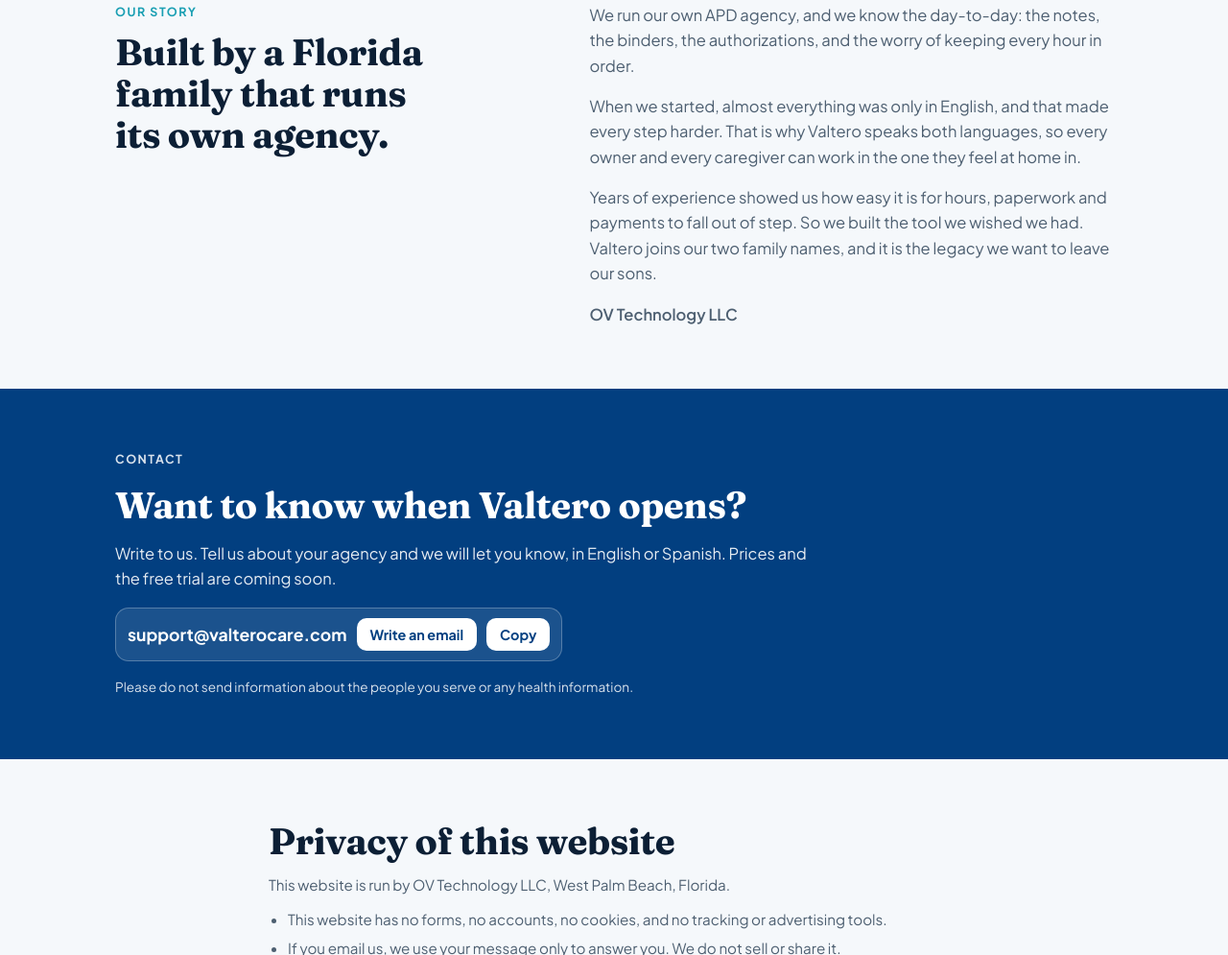
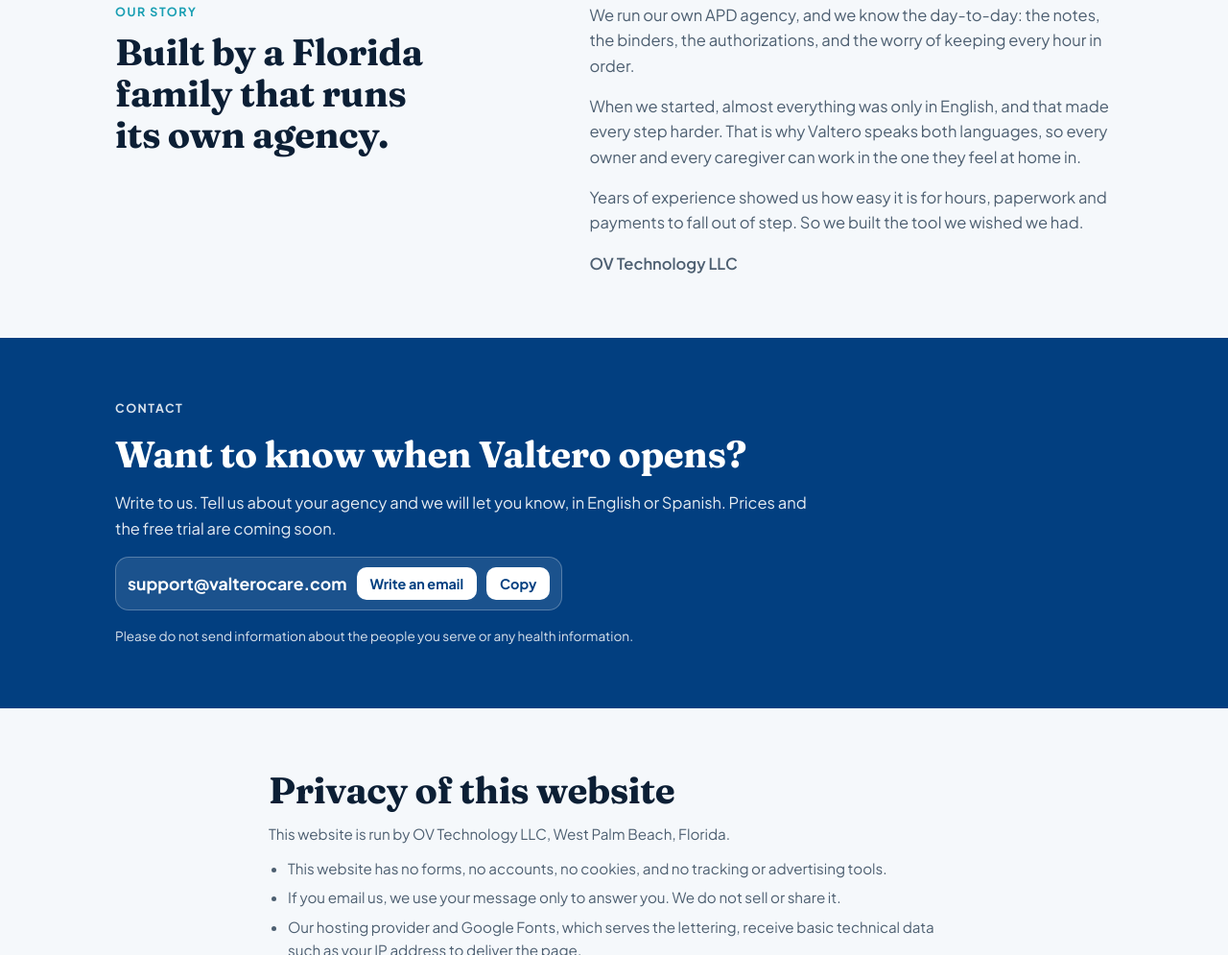
Before and after one commit to Valterocare/website, a plain HTML site: page index.html in a window 1280 px wide. Shown: the part 1983-2978 px from the top of the page at 96% size. Drawn offline with Linux system fonts and the light colour scheme.

Commit message:
Remove family-name sentence from story

```diff
--- a/index.html
+++ b/index.html
@@ -236,7 +236,7 @@ footer .wrap{padding-block:24px;display:flex;flex-wrap:wrap;justify-content:spac
       <div class="text">
         <p><span lang="en">We run our own APD agency, and we know the day-to-day: the notes, the binders, the authorizations, and the worry of keeping every hour in order.</span><span lang="es">Tenemos nuestra propia agencia de APD y conocemos el día a día: las notas, los binders, las autorizaciones y la preocupación de mantener cada hora en orden.</span></p>
         <p><span lang="en">When we started, almost everything was only in English, and that made every step harder. That is why Valtero speaks both languages, so every owner and every caregiver can work in the one they feel at home in.</span><span lang="es">Cuando empezamos, casi todo estaba solo en inglés, y eso hizo cada paso más difícil. Por eso Valtero habla los dos idiomas: para que cada dueño y cada cuidador trabaje en el idioma en el que se sienta como en casa.</span></p>
-        <p><span lang="en">Years of experience showed us how easy it is for hours, paperwork and payments to fall out of step. So we built the tool we wished we had. Valtero joins our two family names, and it is the legacy we want to leave our sons.</span><span lang="es">Los años de experiencia nos enseñaron lo fácil que es que las horas, el papeleo y los pagos se desordenen. Por eso creamos la herramienta que nos hubiera gustado tener. Valtero une nuestros dos apellidos, y es el legado que queremos dejarles a nuestros hijos.</span></p>
+        <p><span lang="en">Years of experience showed us how easy it is for hours, paperwork and payments to fall out of step. So we built the tool we wished we had.</span><span lang="es">Los años de experiencia nos enseñaron lo fácil que es que las horas, el papeleo y los pagos se desordenen. Por eso creamos la herramienta que nos hubiera gustado tener.</span></p>
         <p class="sign">OV Technology LLC</p>
       </div>
     </div>
```
